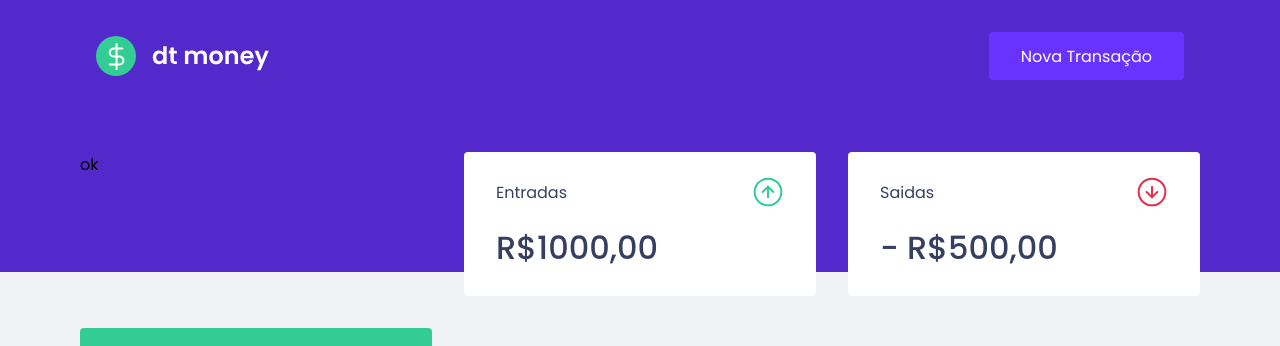
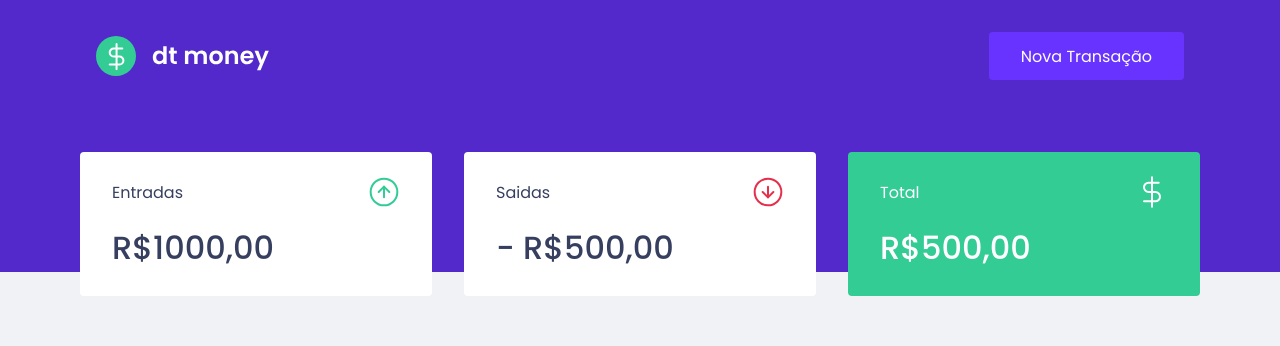
Before and after one commit to igorquiterio/dtmoney, a React (Create React App) app: page / in a window 1280 px wide. Shown: the top 346 px of the page. Built offline with nearby package versions, Linux system fonts and the light colour scheme; no server answers; what miragejs would draw is missing.

Commit message:
A Context API no React

```diff
--- a/src/components/Summary/index.tsx
+++ b/src/components/Summary/index.tsx
@@ -1,3 +1,4 @@
+import React, {useContext} from 'react';
 import incomeImg from '../../assets/income.svg';
 import outcomeImg from '../../assets/outcome.svg';
 import totalImg from '../../assets/total.svg';
@@ -6,15 +7,10 @@ import { Container } from './styles';
 
 export function Summary() {
 
+  const data = useContext(TransactionsContext);
+
   return (
     <Container>
-      <TransactionsContext.Consumer>
-        {(data) => {
-          console.log(data);
-
-          return<p>ok</p>
-        }}
-      </TransactionsContext.Consumer>
       <div>
         <header>
           <p>Entradas</p>
```
